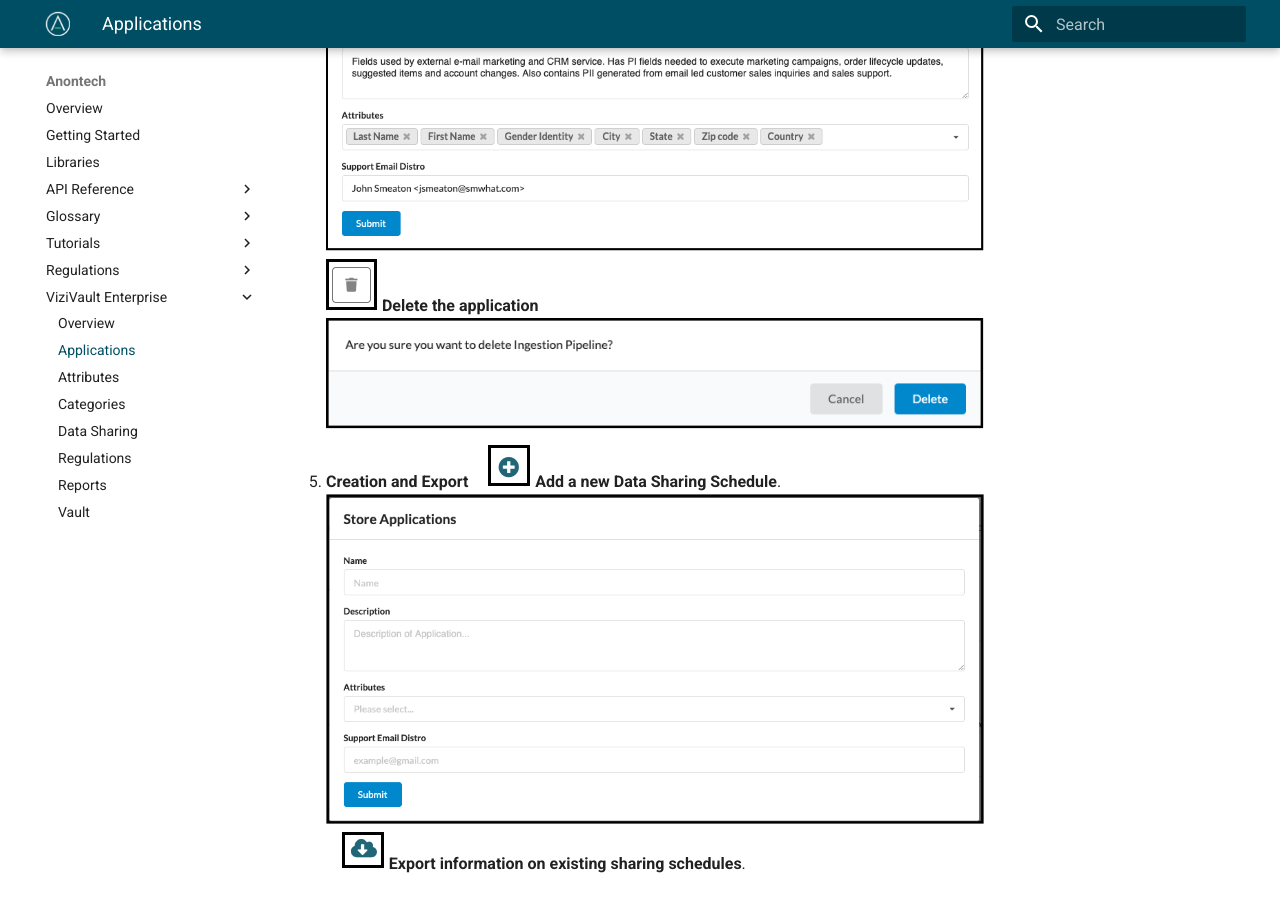
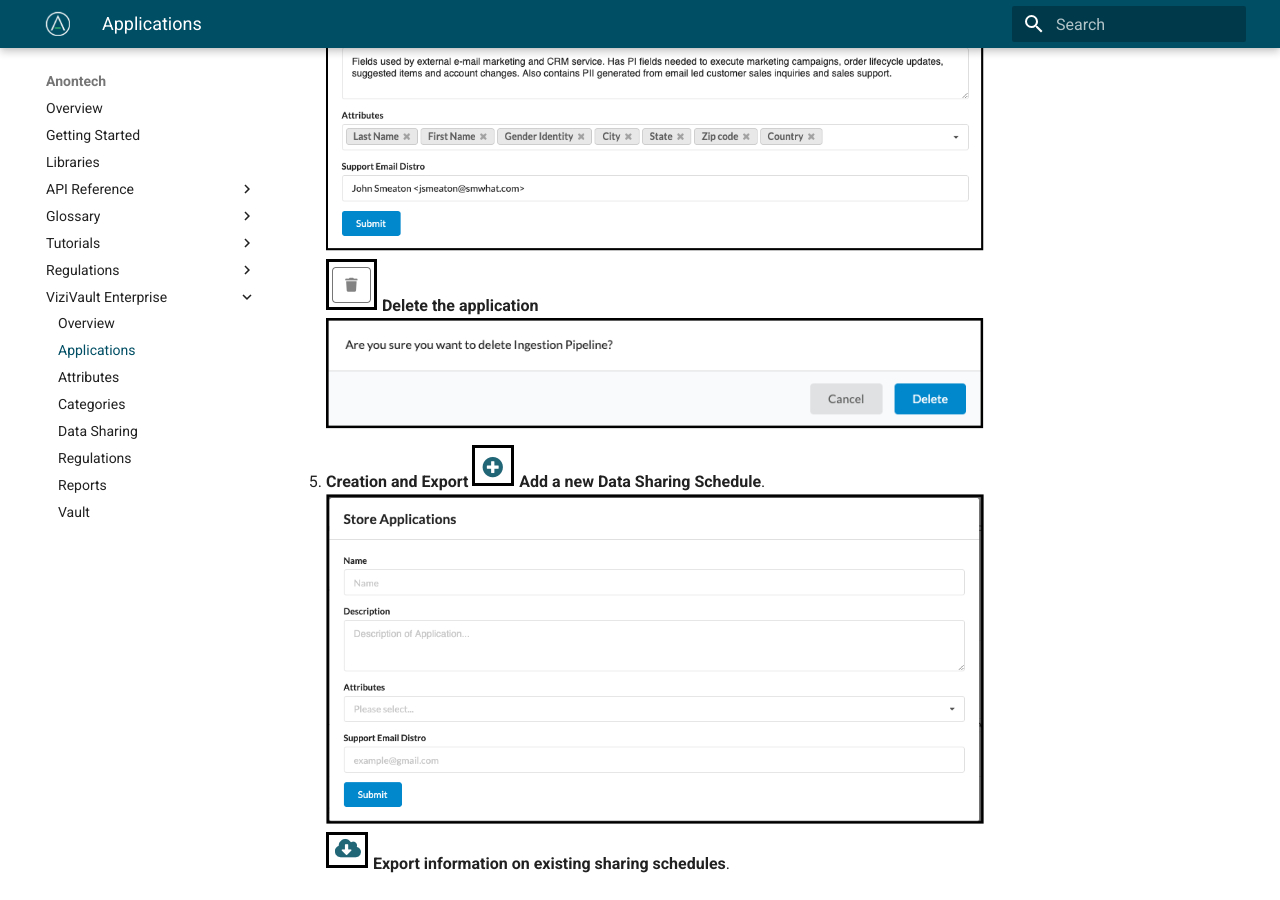
Before and after one commit to anontechnology/documentation, an MkDocs documentation site: the page built from docs/vizivault-enterprise/applications.md, in a window 1280 px wide and 900 px high, scrolled down 1042 px. Built offline with MkDocs 1.6.1 and Material for MkDocs 9.7.7, drawn with Linux system fonts in a browser that asks for light colours.

Commit message:
Update docs/vizivault-enterprise/applications.md

```diff
--- a/docs/vizivault-enterprise/applications.md
+++ b/docs/vizivault-enterprise/applications.md
@@ -15,6 +15,6 @@
     ![delete](../assets/images/delete.png "Delete") **Delete the application**
     ![delete-application](../assets/images/delete-application.png "Delete Application")
 5. **Creation and Export**
-&nbsp;&nbsp;&nbsp;&nbsp;![Add](../assets/images/add.png "Add") **Add a new Data Sharing Schedule**.
-&nbsp;&nbsp;&nbsp;&nbsp; ![create-application](../assets/images/create-application.png "Create Application")
-&nbsp;&nbsp;&nbsp;&nbsp;![export](../assets/images/export.png "Export") **Export information on existing sharing schedules**.
+    ![Add](../assets/images/add.png "Add") **Add a new Data Sharing Schedule**.
+    ![create-application](../assets/images/create-application.png "Create Application")
+    ![export](../assets/images/export.png "Export") **Export information on existing sharing schedules**.
```
